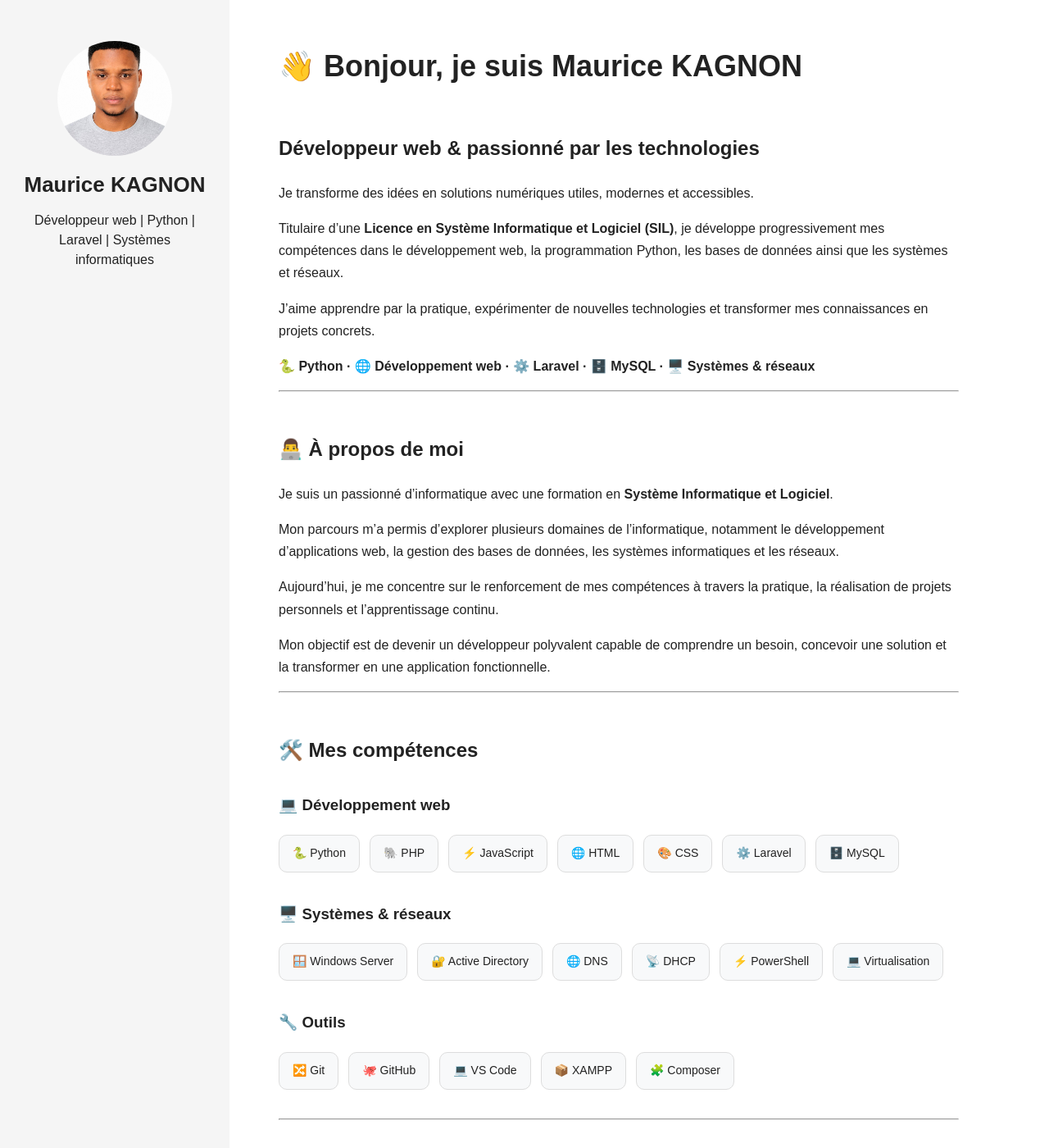
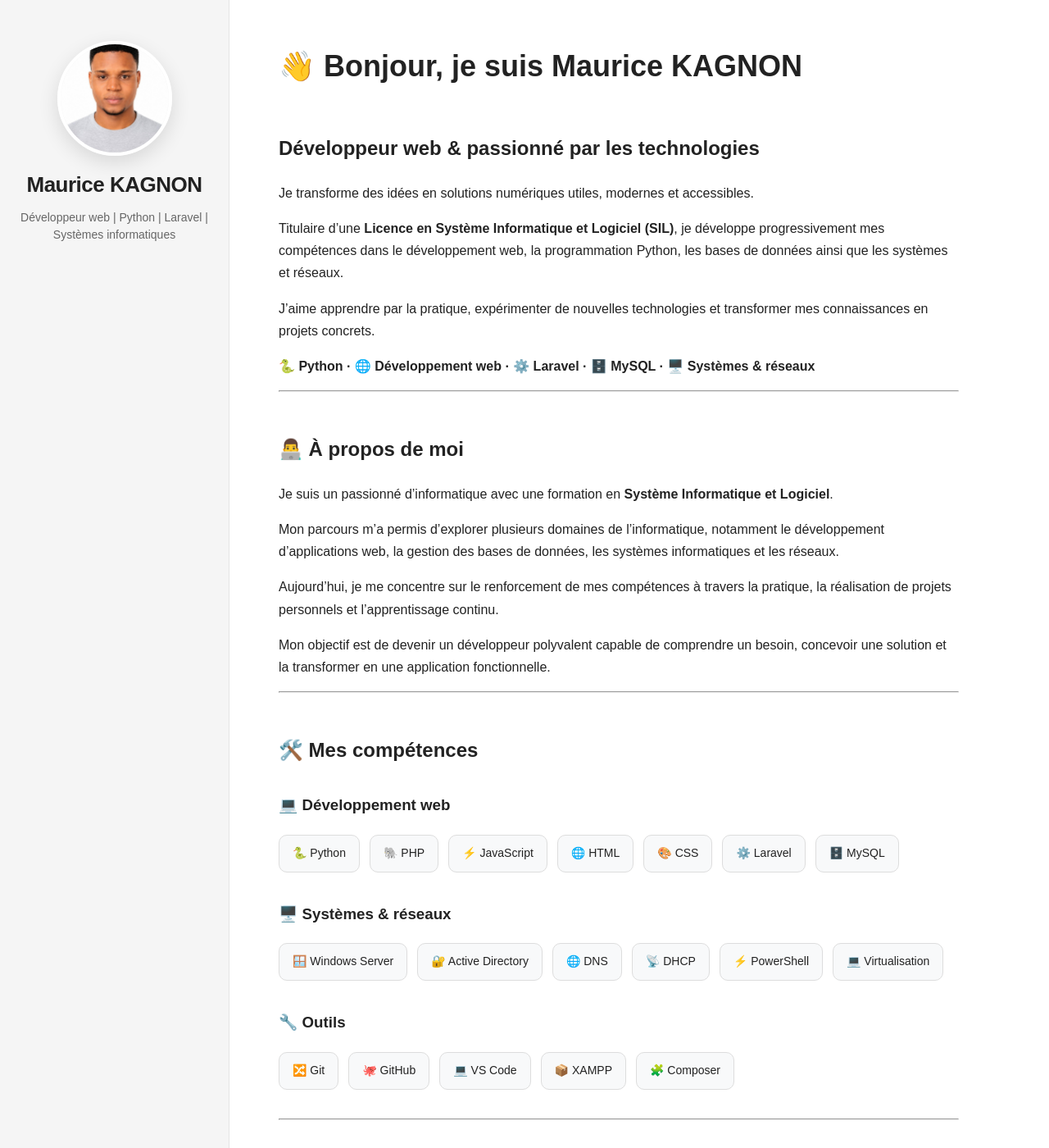
Before and after one commit to JacquesMaurice/maurice-kagnon.github.io, a Jekyll site: the page built from index.md, in a window 1280 px wide and 1400 px high. Shown: the whole window at 82% size. Built offline with Jekyll 4.4.1, drawn with Linux system fonts in a browser that asks for light colours; our own code applies the rules of GitHub Pages for plain Markdown files.

Commit message:
Amelioration visuelle de la colonne

```diff
--- a/assets/css/style.css
+++ b/assets/css/style.css
@@ -196,3 +196,30 @@ body {
 .contact a:hover {
   text-decoration: underline;
 }
+/* =========================
+   STYLE DE LA COLONNE GAUCHE
+   ========================= */
+
+.sidebar {
+  border-right: 1px solid #e5e5e5;
+}
+
+.sidebar h1 {
+  font-weight: 700;
+  letter-spacing: -0.5px;
+}
+
+.sidebar p {
+  font-size: 14px;
+  color: #666;
+}
+
+.profile-photo {
+  border: 4px solid #ffffff;
+  box-shadow: 0 8px 25px rgba(0, 0, 0, 0.12);
+  transition: transform 0.3s ease;
+}
+
+.profile-photo:hover {
+  transform: scale(1.04);
+}
--- a/index.md
+++ b/index.md
@@ -164,10 +164,7 @@ Je souhaite notamment :
 - approfondir mes connaissances en systèmes et réseaux ;
 - construire et déployer des applications professionnelles ;
 - continuer à apprendre à travers des projets concrets.
-
 ---
----
-
 ## 📫 Me contacter
 
 Vous souhaitez échanger avec moi autour d'un projet, d'une collaboration ou d'une opportunité ?
```
